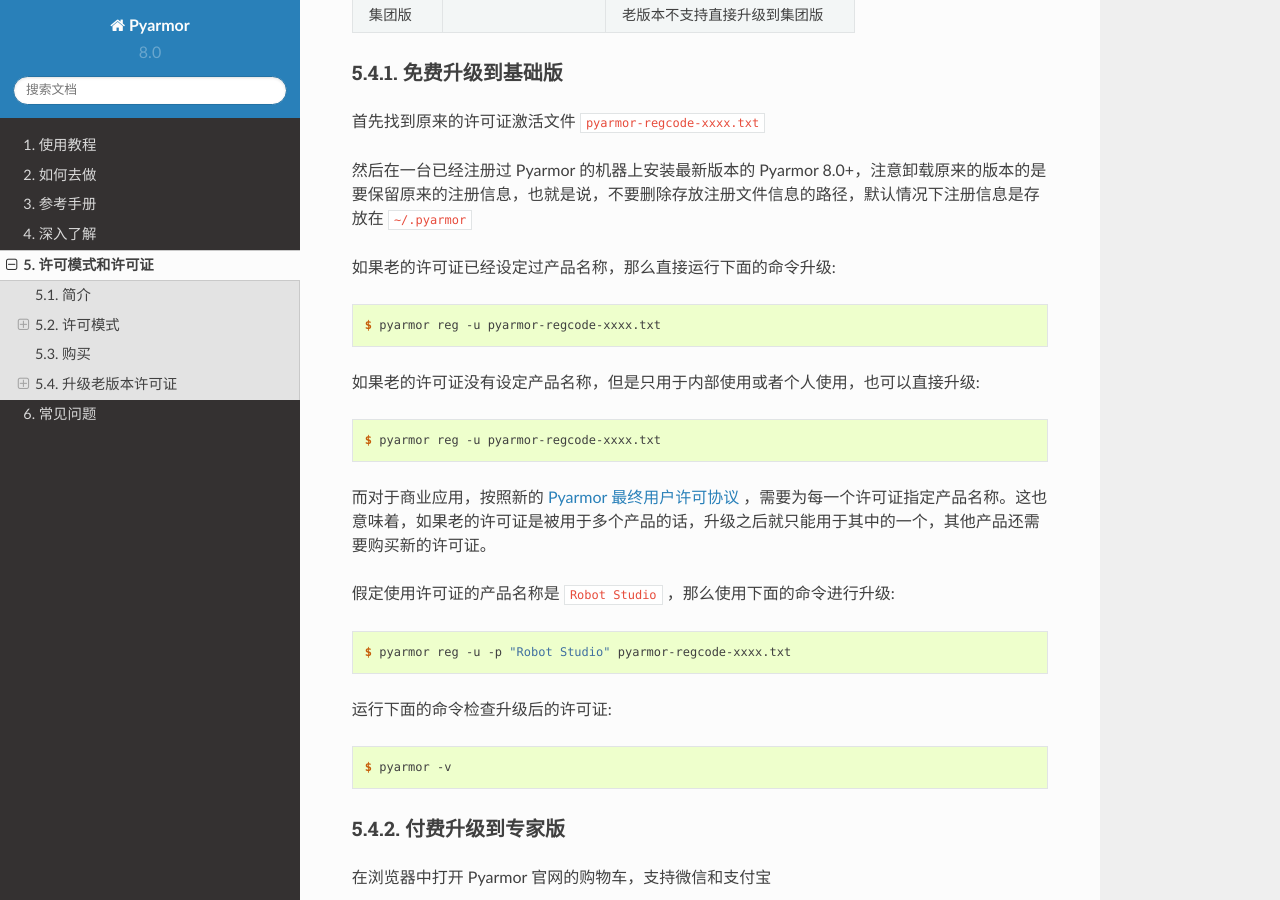
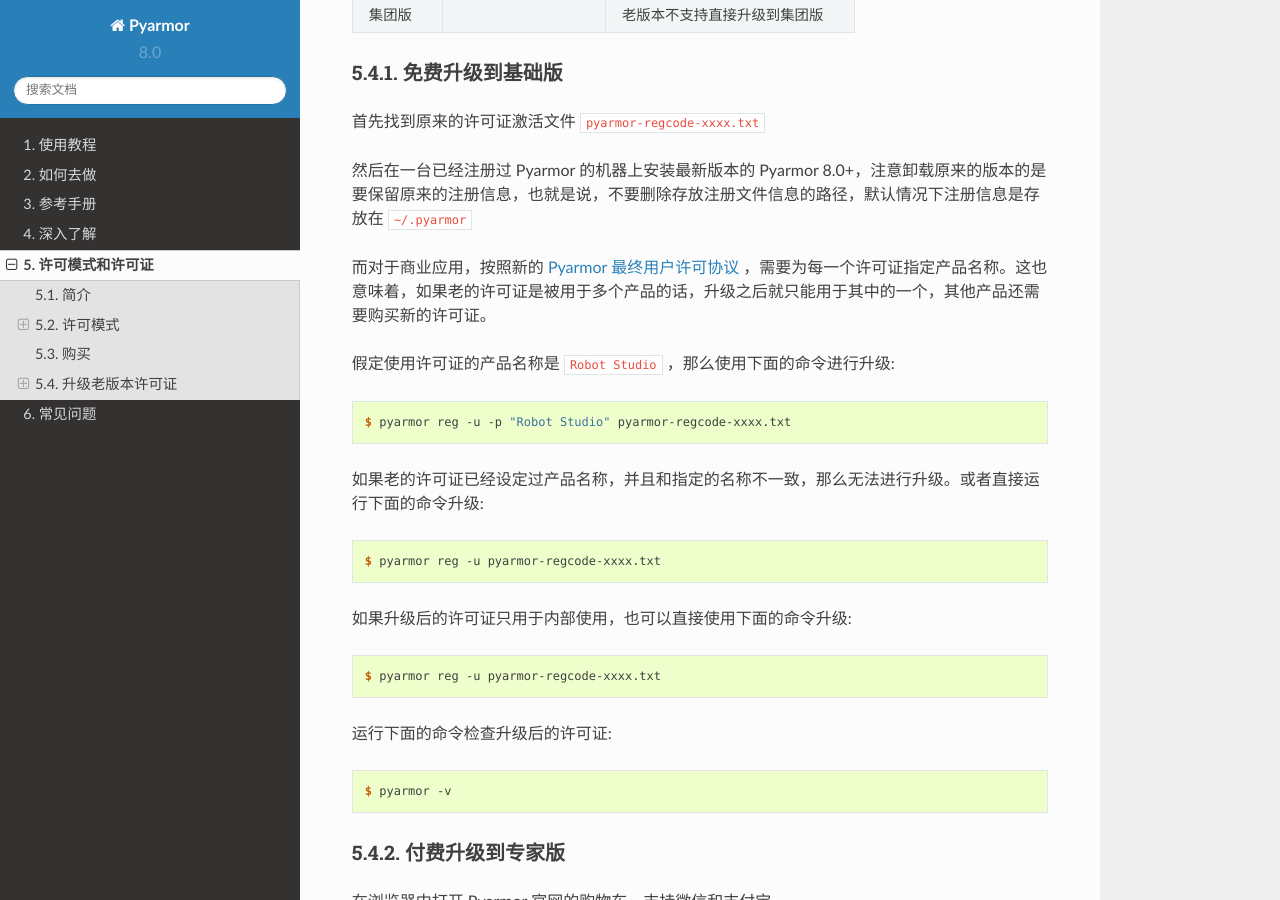
Before and after one commit to dashingsoft/pyarmor-docs-zh, a Sphinx documentation site: the page built from docs/licenses.rst, in a window 1280 px wide and 900 px high, scrolled down 3926 px. Built offline with Sphinx 7.4.7 and the Read the Docs theme 2.0.0, drawn with Linux system fonts in a browser that asks for light colours; some of the changed text lies outside the part shown.

Commit message:
Refine doc

```diff
--- a/docs/licenses.rst
+++ b/docs/licenses.rst
@@ -89,8 +89,7 @@
 .. [#] 大脚本文件，是指加密脚本的大小超过一定值，“无”表示不能加密大脚本，“有”表示可以加密大脚本。
 .. [#] 混淆字符串，是指对脚本中的字符串常量进行混淆保护的功能。
 .. [#] RFT 加密模式，是指通过重命名脚本中的函数，类，方法和变量的名称来保护脚本的功能。
-.. [#] BCC 加密模式，是指把 Python 脚本中部分函数转换成为对应的 C 函数，通过编译
-       直接生成机器指令代码，从而对脚本进行保护的功能。
+.. [#] BCC 加密模式，是指把 Python 脚本中部分函数转换成为对应的 C 函数，通过编译直接生成机器指令代码，从而对脚本进行保护的功能。
 
 购买
 ====
@@ -188,19 +187,20 @@
 
 然后在一台已经注册过 Pyarmor 的机器上安装最新版本的 Pyarmor 8.0+，注意卸载原来的版本的是要保留原来的注册信息，也就是说，不要删除存放注册文件信息的路径，默认情况下注册信息是存放在 :file:`~/.pyarmor`
 
-如果老的许可证已经设定过产品名称，那么直接运行下面的命令升级::
-
-    $ pyarmor reg -u pyarmor-regcode-xxxx.txt
-
-如果老的许可证没有设定产品名称，但是只用于内部使用或者个人使用，也可以直接升级::
-
-    $ pyarmor reg -u pyarmor-regcode-xxxx.txt
-
 而对于商业应用，按照新的 `Pyarmor 最终用户许可协议`_ ，需要为每一个许可证指定产品名称。这也意味着，如果老的许可证是被用于多个产品的话，升级之后就只能用于其中的一个，其他产品还需要购买新的许可证。
 
 假定使用许可证的产品名称是 ``Robot Studio`` ，那么使用下面的命令进行升级::
 
     $ pyarmor reg -u -p "Robot Studio" pyarmor-regcode-xxxx.txt
+
+如果老的许可证已经设定过产品名称，并且和指定的名称不一致，那么无法进行升级。或者直接运行下面的命令升级::
+
+    $ pyarmor reg -u pyarmor-regcode-xxxx.txt
+
+如果升级后的许可证只用于内部使用，也可以直接使用下面的命令升级::
+
+    $ pyarmor reg -u pyarmor-regcode-xxxx.txt
+
 
 运行下面的命令检查升级后的许可证::
 
```
